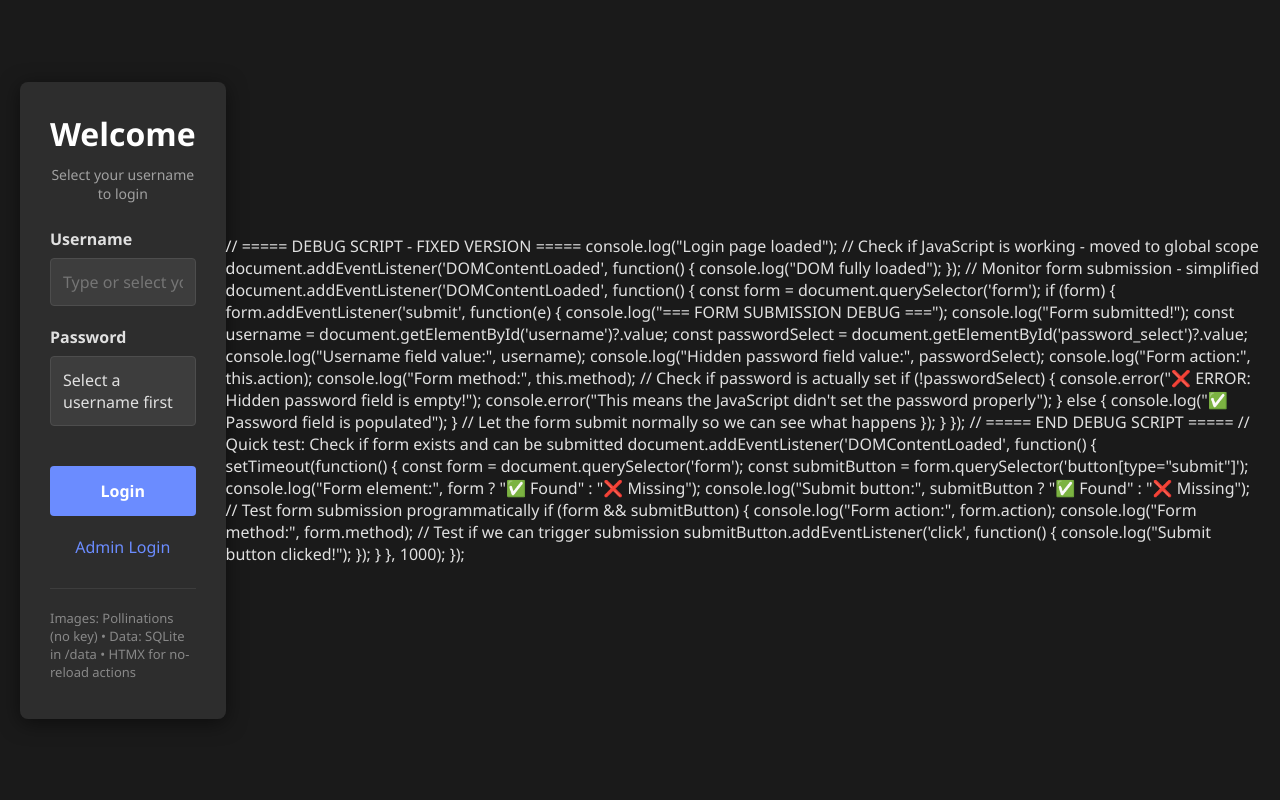
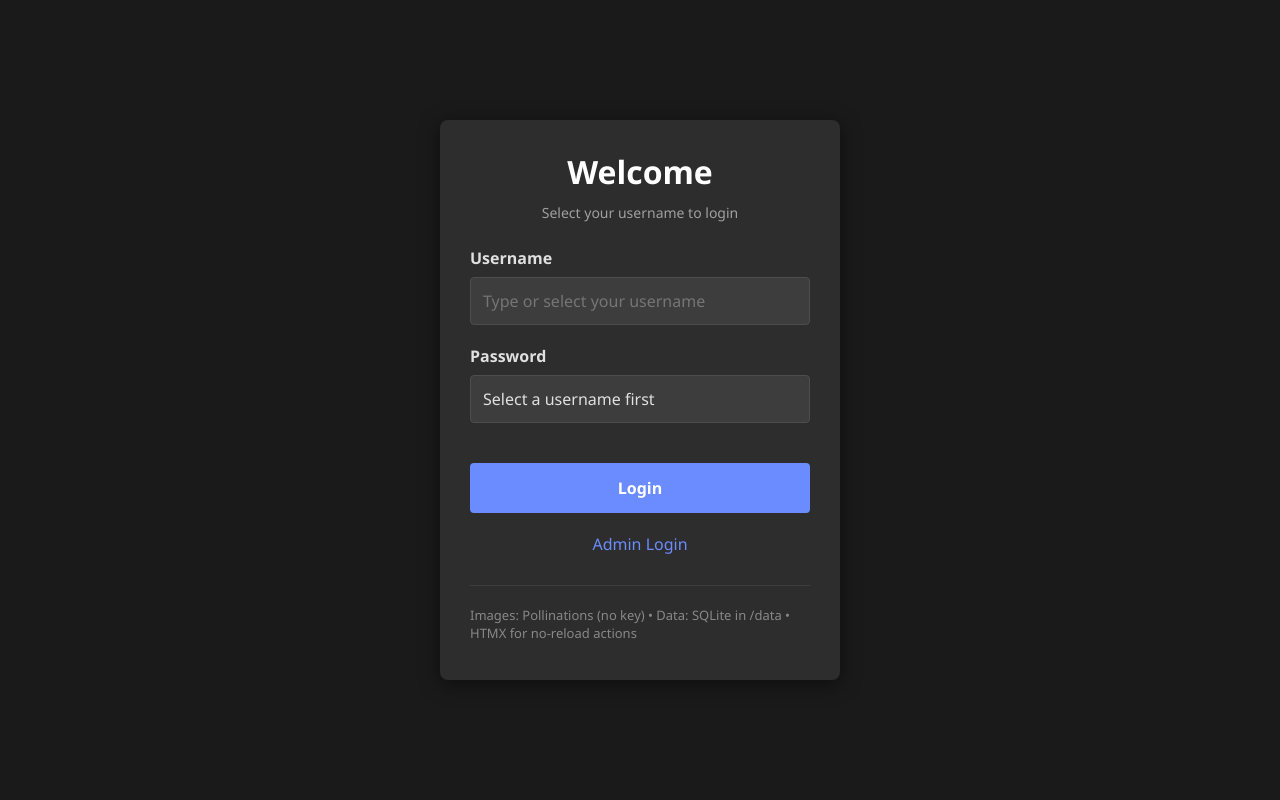
Before and after one commit to scarceisland/ai-mood-art-app, a Flask app: page /login in a window 1280 px wide. Run offline with Flask 3, Linux system fonts and the light colour scheme.

Commit message:
Key changes made:
Removed all duplicate JavaScript code - you had the same code multiple times

Fixed malformed script tags - you had <script> tags inside other <script> tags

Removed conflicting event listeners - multiple DOMContentLoaded listeners were interfering

Consolidated all functionality into one clean script

Added proper null checks for all DOM elements

```diff
--- a/templates/login.html
+++ b/templates/login.html
@@ -209,6 +209,7 @@
                     {% endif %}
                 </div>
             </div>
+
             <div class="spacer"></div>
 
             <button type="submit">Login</button>
@@ -224,12 +225,22 @@
     </div>
 
     <script>
+    // SINGLE CLEAN SCRIPT - NO DUPLICATES
     document.addEventListener('DOMContentLoaded', function() {
+        console.log('Initializing login page...');
+
         const usernameInput = document.getElementById('username');
         const passwordSelect = document.getElementById('password_select');
         const passwordDisplay = document.getElementById('password_display');
         const usernameDropdown = document.getElementById('usernameDropdown');
         const usernameOptions = document.querySelectorAll('.username-option');
+
+        // Debug: Check if elements exist
+        console.log('Username input:', usernameInput);
+        console.log('Password select:', passwordSelect);
+        console.log('Password display:', passwordDisplay);
+        console.log('Username dropdown:', usernameDropdown);
+        console.log('Username options count:', usernameOptions.length);
 
         // Username to password mapping
         const userPasswords = {
@@ -246,16 +257,15 @@
         };
 
         // Show dropdown when username input is focused
+        if (usernameInput && usernameDropdown) {
             usernameInput.addEventListener('focus', function() {
                 usernameDropdown.style.display = 'block';
                 filterDropdown('');
             });
+        }
 
-        // Hide dropdown when clicking outside - FIXED
+        // Hide dropdown when clicking outside
         document.addEventListener('click', function(e) {
-            const usernameInput = document.getElementById('username');
-            const usernameDropdown = document.getElementById('usernameDropdown');
-
             if (usernameInput && usernameDropdown) {
                 if (!usernameInput.contains(e.target) && !usernameDropdown.contains(e.target)) {
                     usernameDropdown.style.display = 'none';
@@ -264,46 +274,57 @@
         });
 
         // Filter dropdown options based on input
+        if (usernameInput) {
             usernameInput.addEventListener('input', function() {
                 filterDropdown(this.value);
                 updatePasswordForUsername(this.value);
             });
+        }
 
         // Handle selection from dropdown
         usernameOptions.forEach(option => {
             option.addEventListener('click', function() {
                 const username = this.getAttribute('data-username');
-                usernameInput.value = username;
+                if (usernameInput) usernameInput.value = username;
                 updatePasswordForUsername(username);
-                usernameDropdown.style.display = 'none';
+                if (usernameDropdown) usernameDropdown.style.display = 'none';
             });
         });
 
         // Update password when username changes
+        if (usernameInput) {
             usernameInput.addEventListener('change', function() {
                 updatePasswordForUsername(this.value);
             });
+        }
 
-        // Update password for the given username - FIXED
+        // Update password for the given username
         function updatePasswordForUsername(username) {
             const normalizedUsername = username.toLowerCase();
             if (userPasswords[normalizedUsername]) {
-                // Set the hidden field (for form submission) - CORRECT ID
-                document.getElementById('password_select').value = userPasswords[normalizedUsername];
-                // Set the visible field (for user feedback) - CORRECT ID
-                document.getElementById('password_display').textContent = '••••••••';
-                console.log("DEBUG: Set password for", username, "to", userPasswords[normalizedUsername]);
+                // Set the hidden field (for form submission)
+                if (passwordSelect) {
+                    passwordSelect.value = userPasswords[normalizedUsername];
+                }
+                // Set the visible field (for user feedback)
+                if (passwordDisplay) {
+                    passwordDisplay.textContent = '••••••••';
+                }
+                console.log("Set password for", username);
             } else {
-                document.getElementById('password_select').value = '';
-                document.getElementById('password_display').textContent = 'Select a username first';
-                console.log("DEBUG: No password found for", username);
+                if (passwordSelect) {
+                    passwordSelect.value = '';
+                }
+                if (passwordDisplay) {
+                    passwordDisplay.textContent = 'Select a username first';
+                }
+                console.log("No password found for", username);
             }
         }
 
         // Filter function for dropdown
         function filterDropdown(value) {
             const searchTerm = value.toLowerCase();
-
             usernameOptions.forEach(option => {
                 const username = option.getAttribute('data-username').toLowerCase();
                 if (username.includes(searchTerm)) {
@@ -314,77 +335,38 @@
             });
         }
 
-        // Debug: Log that userPasswords is loaded
-        console.log("userPasswords loaded with", Object.keys(userPasswords).length, "users");
-
         // Preserve form values if there was an error
         {% if error and request.form %}
             updatePasswordForUsername('{{ request.form.username }}');
             filterDropdown('{{ request.form.username }}');
         {% endif %}
-    });
-</script>
 
-                // ===== DEBUG SCRIPT - FIXED VERSION =====
-        console.log("Login page loaded");
-
-        // Check if JavaScript is working - moved to global scope
-        document.addEventListener('DOMContentLoaded', function() {
-            console.log("DOM fully loaded");
-        });
-
-        // Monitor form submission - simplified
-        document.addEventListener('DOMContentLoaded', function() {
+        // Form submission debug
         const form = document.querySelector('form');
         if (form) {
             form.addEventListener('submit', function(e) {
-                    console.log("=== FORM SUBMISSION DEBUG ===");
-                    console.log("Form submitted!");
-
-                    const username = document.getElementById('username')?.value;
-                    const passwordSelect = document.getElementById('password_select')?.value;
-
-                    console.log("Username field value:", username);
-                    console.log("Hidden password field value:", passwordSelect);
-                    console.log("Form action:", this.action);
-                    console.log("Form method:", this.method);
-
-                    // Check if password is actually set
-                    if (!passwordSelect) {
-                        console.error("❌ ERROR: Hidden password field is empty!");
-                        console.error("This means the JavaScript didn't set the password properly");
-                    } else {
-                        console.log("✅ Password field is populated");
-                    }
-
-                    // Let the form submit normally so we can see what happens
+                console.log("=== FORM SUBMISSION ===");
+                console.log("Username:", document.getElementById('username')?.value);
+                console.log("Hidden password:", document.getElementById('password_select')?.value);
             });
         }
     });
-        // ===== END DEBUG SCRIPT =====
 
-                // Quick test: Check if form exists and can be submitted
+    // Safe initialization for window.criterion if it exists
     document.addEventListener('DOMContentLoaded', function() {
-            setTimeout(function() {
-                const form = document.querySelector('form');
-                const submitButton = form.querySelector('button[type="submit"]');
-
-                console.log("Form element:", form ? "✅ Found" : "❌ Missing");
-                console.log("Submit button:", submitButton ? "✅ Found" : "❌ Missing");
-
-                // Test form submission programmatically
-                if (form && submitButton) {
-                    console.log("Form action:", form.action);
-                    console.log("Form method:", form.method);
-
-                    // Test if we can trigger submission
-                    submitButton.addEventListener('click', function() {
-                        console.log("Submit button clicked!");
+        // Check if the criterion library exists before using it
+        if (typeof window.criterion !== 'undefined' && typeof window.criterion.initialize === 'function') {
+            console.log("Initializing criterion library...");
+            try {
+                window.wes = window.criterion.initialize();
+                console.log("Criterion initialized successfully");
+            } catch (e) {
+                console.error("Failed to initialize criterion:", e);
+            }
+        } else {
+            console.warn("Criterion library not available - skipping initialization");
+        }
     });
-                }
-            }, 1000);
-        });
-
     </script>
 </body>
 </html>
```
Lines whose indentation alone changed are shown as unchanged.
